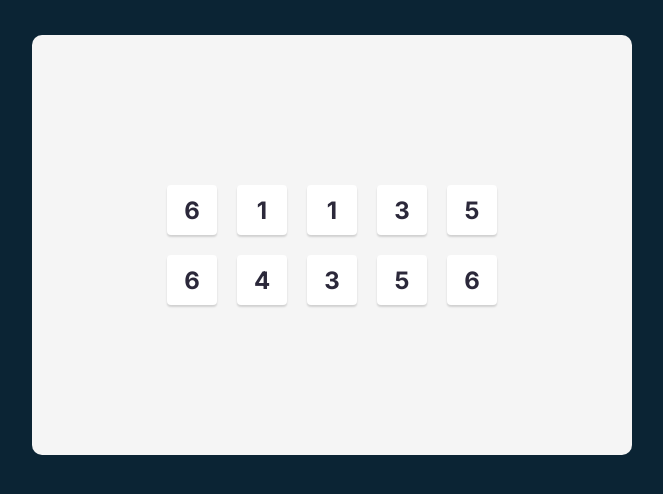
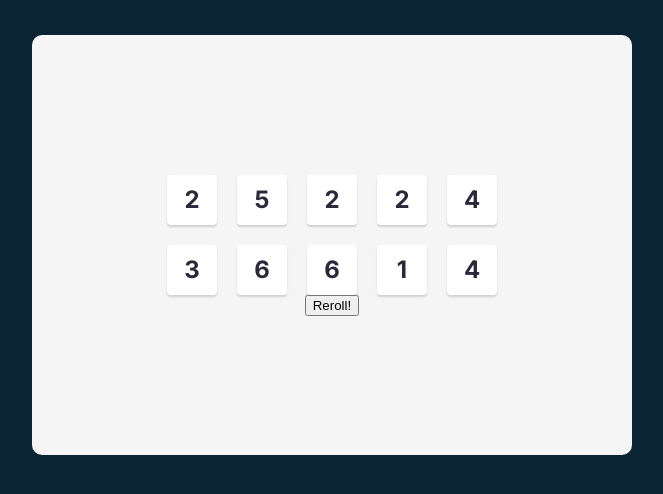
Before and after one commit to mypaxpax/tenzies, a React (Vite) app: page / in a window 1280 px wide. Shown: the top 494 px of the page, without its empty margins (3-666 px from the left). Built offline with nearby package versions, Linux system fonts and the light colour scheme.

Commit message:
renaming, dice roll and unique id

```diff
--- a/package.json
+++ b/package.json
@@ -9,6 +9,7 @@
     "preview": "vite preview"
   },
   "dependencies": {
+    "nanoid": "^4.0.1",
     "react": "^18.2.0",
     "react-dom": "^18.2.0"
   },
--- a/src/App.jsx
+++ b/src/App.jsx
@@ -1,22 +1,33 @@
 import { useState } from "react";
 import Die from "./components/Die";
+import { nanoid } from "nanoid";
 
 function App() {
-  const [diceNum, setDiceNum] = useState(allNewDice());
+  const [dice, setDice] = useState(allNewDice());
 
   function allNewDice() {
     const newDice = [];
     for (let i = 0; i < 10; i++) {
-      newDice.push(Math.ceil(Math.random() * 6));
+      newDice.push({
+        value: Math.ceil(Math.random() * 6),
+        isHeld: false,
+        id: nanoid(),
+      });
     }
     return newDice;
   }
 
-  const diceElements = diceNum.map((dice) => <Die value={dice} />);
-  console.log(diceElements);
+  function rollDice() {
+    setDice(allNewDice());
+  }
+
+  const diceElements = dice.map((die) => (
+    <Die value={die.value} key={die.id} />
+  ));
   return (
     <main>
       <div className="dice-container">{diceElements}</div>
+      <button onClick={rollDice}>Reroll!</button>
     </main>
   );
 }
```
Also changed, not shown: 1 other file (tests, documents, lock files or other folders).
